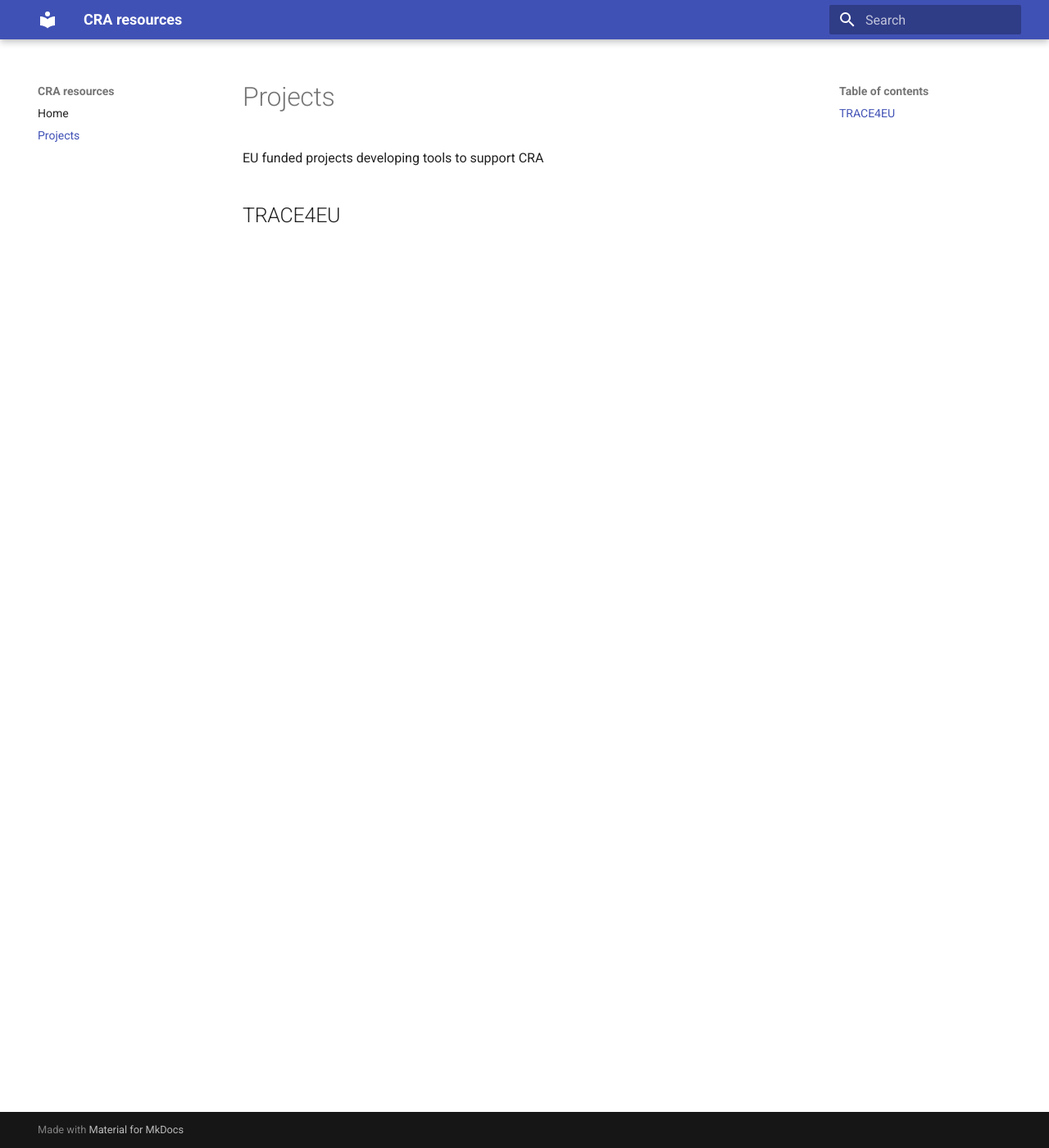
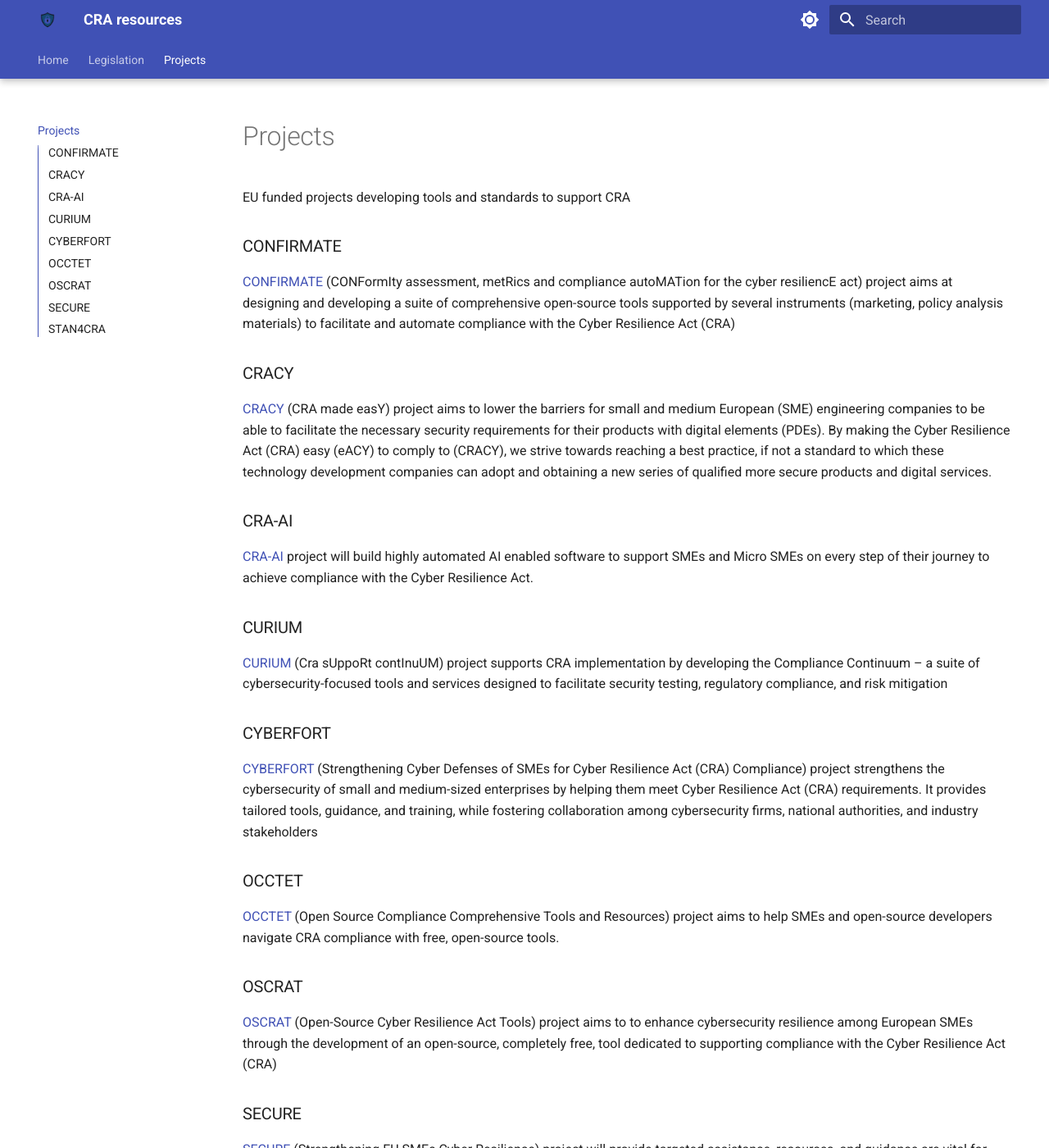
Before and after one commit to excid-io/cra, an MkDocs documentation site: the page built from docs/projects.md, in a window 1280 px wide and 1400 px high. Shown: the whole window at 82% size. Built offline with MkDocs 1.6.1 and Material for MkDocs 9.7.7, drawn with Linux system fonts in a browser that asks for light colours; some of the changed text lies outside the part shown.

Commit message:
list of project updated

```diff
--- a/docs/projects.md
+++ b/docs/projects.md
@@ -1,4 +1,49 @@
 # Projects
-EU funded projects developing tools to support CRA
+EU funded projects developing tools and standards to support CRA
 
-## TRACE4EU
+### CONFIRMATE
+[CONFIRMATE](https://confirmate-project.eu) (CONFormIty assessment, metRics and compliance autoMATion for the cyber resiliencE act)
+project aims at designing and developing a suite of comprehensive open-source tools
+supported by several instruments (marketing, policy analysis materials) to facilitate
+and automate compliance with the Cyber Resilience Act (CRA)
+
+### CRACY
+[CRACY](https://cra-cy.eu) (CRA made easY) project aims to lower the barriers for small and medium
+European (SME) engineering companies to be able to facilitate the necessary security
+requirements for their products with digital elements (PDEs). By making the Cyber
+Resilience Act (CRA) easy (eACY) to comply to (CRACY), we strive towards reaching
+a best practice, if not a standard to which these technology development companies
+can adopt and obtaining a new series of qualified more secure products and digital services.
+
+### CRA-AI
+[CRA-AI](https://www.cybercertlabs.com/cra-ai/) project will build highly automated AI enabled software to support SMEs
+and Micro SMEs on every step of their journey to achieve compliance with the Cyber Resilience Act.
+
+### CURIUM
+[CURIUM](https://curium-project.eu) (Cra sUppoRt contInuUM) project supports CRA implementation
+by developing the Compliance Continuum – a suite of cybersecurity-focused tools and services
+designed to facilitate security testing, regulatory compliance, and risk mitigation
+
+### CYBERFORT
+[CYBERFORT](https://cyber-fort.eu) (Strengthening Cyber Defenses of SMEs for Cyber Resilience Act (CRA) Compliance) project
+strengthens the cybersecurity of small and medium-sized enterprises by helping them meet
+Cyber Resilience Act (CRA) requirements. It provides tailored tools, guidance, and training,
+while fostering collaboration among cybersecurity firms, national authorities, and industry stakeholders
+
+### OCCTET
+[OCCTET](https://occtet.eu) (Open Source Compliance Comprehensive Tools and Resources) project aims to
+help SMEs and open-source developers navigate CRA compliance with free, open-source tools.
+
+### OSCRAT
+[OSCRAT](https://oscrat.eu) (Open-Source Cyber Resilience Act Tools) project aims to
+ to enhance cybersecurity resilience among European SMEs through the development of an open-source,
+ completely free, tool dedicated to supporting compliance with the Cyber Resilience Act (CRA)
+
+### SECURE
+[SECURE](https://secure4sme.eu/) (Strengthening EU SMEs Cyber Resilience) project will
+provide targeted assistance, resources, and guidance are vital for empowering SMEs to
+effectively navigate the regulatory landscape, ensuring their prosperity and a safer,
+more resilient digital Europe.
+
+### STAN4CRA
+[STAN4CRA](https://www.stan4cra.eu) aims  to accelerate the development of cybersecurity standards that support the Cyber Resilience Act (CRA).
--- a/mkdocs.yml
+++ b/mkdocs.yml
@@ -2,3 +2,20 @@ site_name: CRA resources
 theme:
   name: material
   language: en
+  palette:
+    - media: "(prefers-color-scheme: dark)"
+      scheme: slate
+      toggle:
+        icon: material/brightness-4
+        name: Switch to light mode
+    - media: "(prefers-color-scheme: light)"
+      scheme: default
+      toggle:
+        icon: material/brightness-7
+        name: Switch to dark mode
+  features:
+    - navigation.tabs
+    - navigation.tabs.sticky
+    - navigation.path
+    - toc.integrate
+  logo: media/logo.png
```
Also changed, not shown: README.md (+5 -2 lines), docs/index.md (+4 -3 lines), docs/legislation.md (added, +8 -0 lines), docs/media/cra-eu.png (added), docs/media/logo.png (added).
